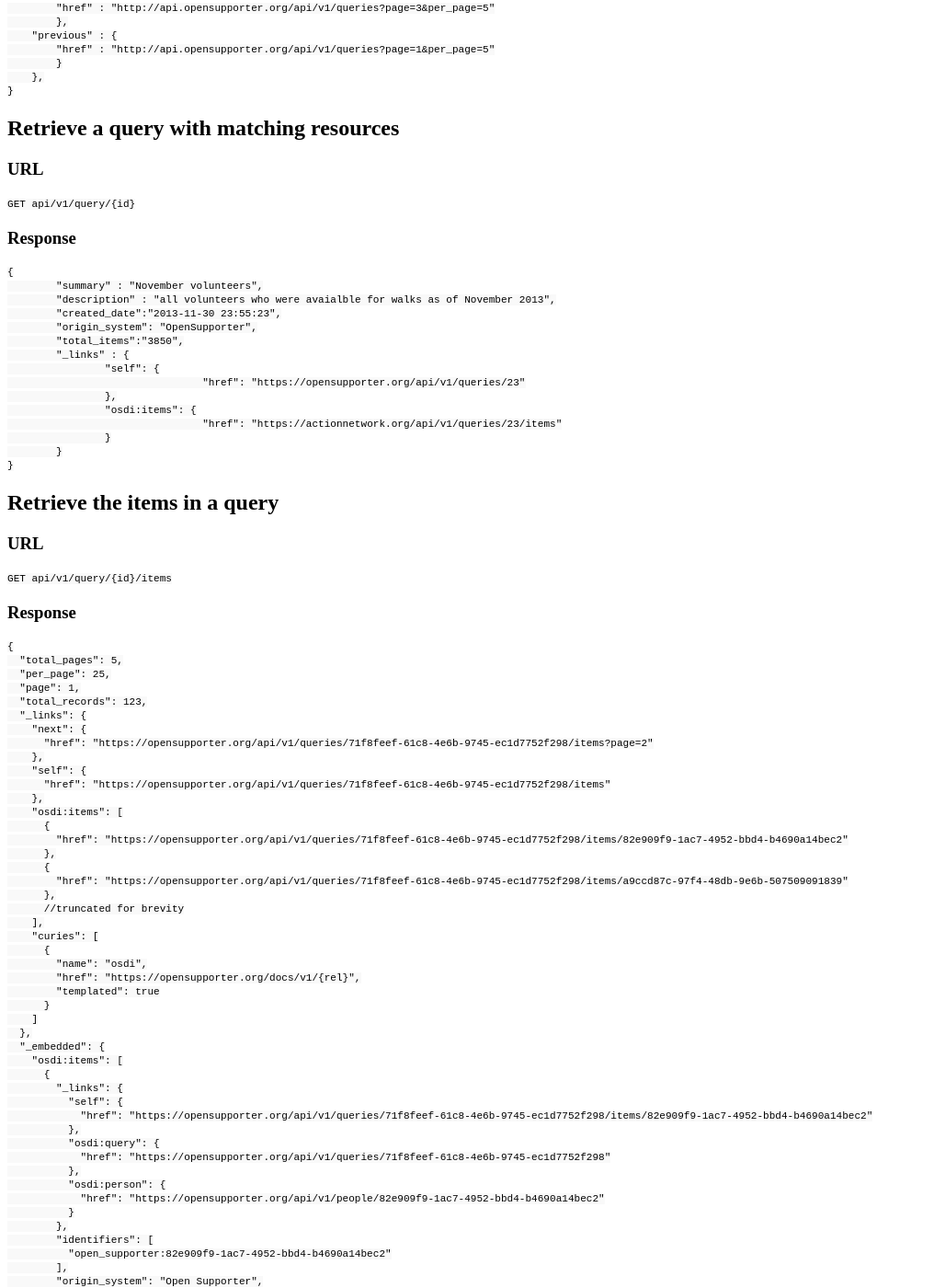
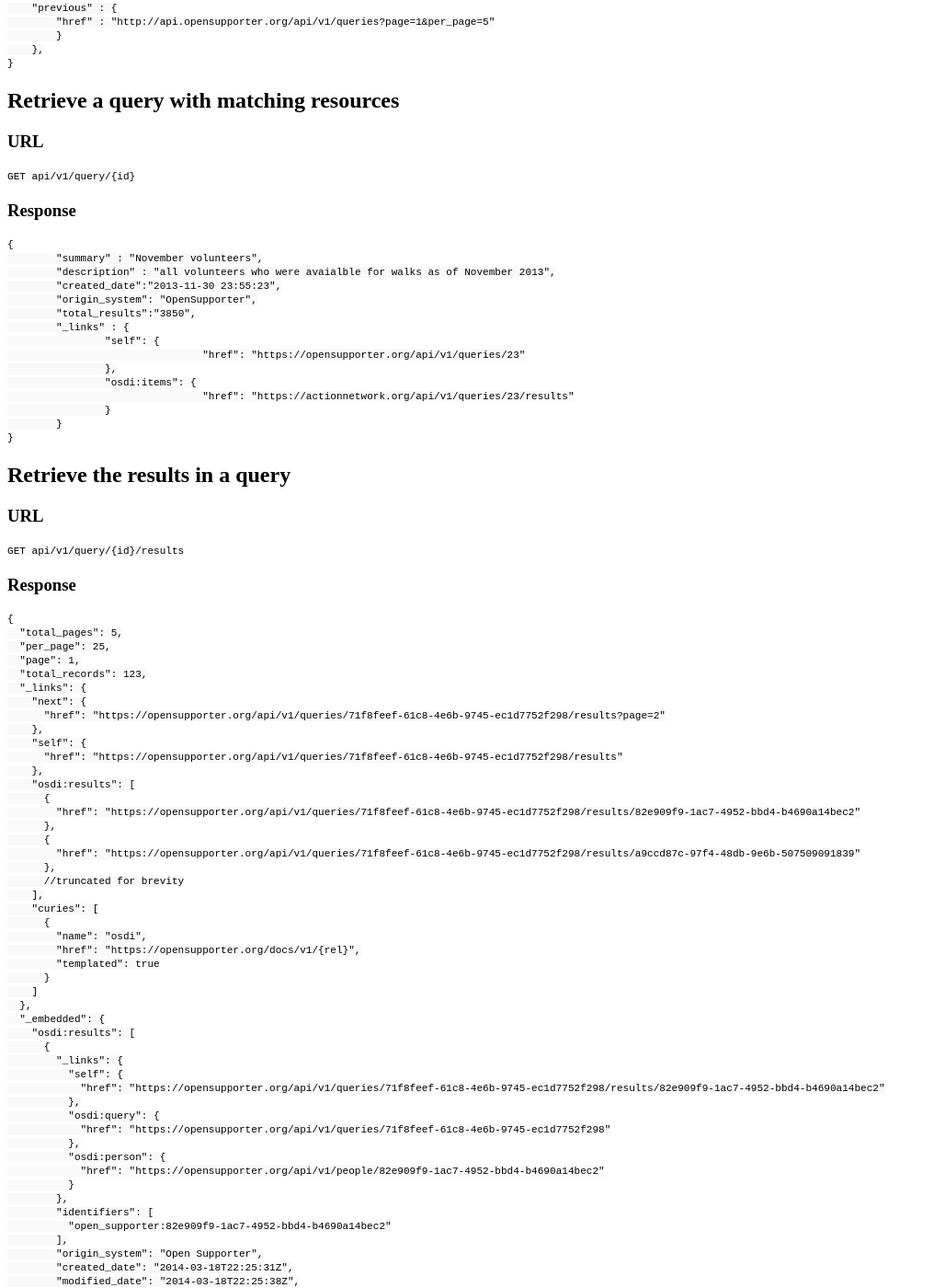
Before and after one commit to opensupporter/osdi-docs, a Jekyll site: the page built from queries.md, in a window 1280 px wide and 1400 px high, scrolled down 1971 px. Shown: the whole window at 92% size, without its empty margins (0-1016 px from the left). Built offline with Jekyll 4.4.1, drawn with Linux system fonts in a browser that asks for light colours; a style sheet for code colours, icons or effects is not loaded; some of the changed text lies outside the part shown.

Commit message:
items -> results

```diff
--- a/queries.md
+++ b/queries.md
@@ -19,18 +19,18 @@
 | created_date	| timestamp	| time the query was created	|
 | origin_system | string    | Human readable identifier of the system where this query was created
 | name		| string	| name of the query	|
-| total_items	| integer	| number of items in the query	|
-| osdi_items | []*	 | the collection of resources which match the query's criteria at the time of the query's creation in static queries or at the time of retrieval in dynamic queries	|
+| total_results	| integer	| number of results in the query	|
+| osdi_results | []*	 | the collection of resources which match the query's criteria at the time of the query's creation in static queries or at the time of retrieval in dynamic queries	|
 
-# Items
-An item is an individual member of a query, linked to a resource type such as a person. An item can be of any resource type. Items are unique within their query.
+# Results
+A result is an individual member of a query, linked to a resource type such as a person. A result can be of any resource type. Results are unique within their query.
 
 | name 	| type	| description	|
 |-------|-------|---------------|
 | identifiers | Identifier[] | An array of identifiers
-| created_date	| timestamp	| time the item was created	|
-| origin_system | string    | Human readable identifier of the system where this item was created
-| item_type     | string      | the type of item, eg "osdi:person"
+| created_date	| timestamp	| time the result was created	|
+| origin_system | string    | Human readable identifier of the system where this result was created
+| result_type     | string      | the type of result, eg "osdi:person"
 
 
 # Scenarios
@@ -51,13 +51,13 @@
 			"summary" : "trivia participants",
 			"description" : "people who participate in one of our labor history trivia challenges (tag = TRIVIA)",
 			"created_date":"2014-03-17 20:23:23",
-			"total_items":"3850",
+			"total_result":"3850",
 			"_links" : {
 				"self": {
             				"href": "https://opensupporter.org/api/v1/queries/22"
           			},
-          			"osdi:items": {
-            				"href": "https://actionnetwork.org/api/v1/queries/22/items"
+          			"osdi:results": {
+            				"href": "https://actionnetwork.org/api/v1/queries/22/results"
           			}
 			}
 		   },
@@ -65,15 +65,13 @@
 			"summary" : "November volunteers",
 			"description" : "all volunteers who were avaialble for walks as of November 2013",
 			"created_date":"2013-11-30 23:55:23",
-			"item_type" : "osdi:person",
-			"created\_at":"2013-11-30 23:55:23",
-			"total_items":"3850",
+			"total_results":"3850",
 			"_links" : {
 				"self": {
             				"href": "https://opensupporter.org/api/v1/queries/23"
           			},
           			"osdi:items": {
-            				"href": "https://actionnetwork.org/api/v1/queries/23/items"
+            				"href": "https://actionnetwork.org/api/v1/queries/23/results"
           			}
 			}
 		   },
@@ -105,21 +103,21 @@
 		"description" : "all volunteers who were avaialble for walks as of November 2013",
 		"created_date":"2013-11-30 23:55:23",
         	"origin_system": "OpenSupporter",
-		"total_items":"3850",
+		"total_results":"3850",
 		"_links" : {
 			"self": {
             			"href": "https://opensupporter.org/api/v1/queries/23"
           		},
           		"osdi:items": {
-            			"href": "https://actionnetwork.org/api/v1/queries/23/items"
+            			"href": "https://actionnetwork.org/api/v1/queries/23/results"
           		}
 		}
 	}
 
-## Retrieve the items in a query
+## Retrieve the results in a query
 
 ### URL
-	GET api/v1/query/{id}/items
+	GET api/v1/query/{id}/results
 
 ### Response
 	{
@@ -129,17 +127,17 @@
 	  "total_records": 123,
 	  "_links": {
 	    "next": {
-	      "href": "https://opensupporter.org/api/v1/queries/71f8feef-61c8-4e6b-9745-ec1d7752f298/items?page=2"
+	      "href": "https://opensupporter.org/api/v1/queries/71f8feef-61c8-4e6b-9745-ec1d7752f298/results?page=2"
 	    },
 	    "self": {
-	      "href": "https://opensupporter.org/api/v1/queries/71f8feef-61c8-4e6b-9745-ec1d7752f298/items"
+	      "href": "https://opensupporter.org/api/v1/queries/71f8feef-61c8-4e6b-9745-ec1d7752f298/results"
 	    },
-	    "osdi:items": [
+	    "osdi:results": [
 	      {
-	        "href": "https://opensupporter.org/api/v1/queries/71f8feef-61c8-4e6b-9745-ec1d7752f298/items/82e909f9-1ac7-4952-bbd4-b4690a14bec2"
+	        "href": "https://opensupporter.org/api/v1/queries/71f8feef-61c8-4e6b-9745-ec1d7752f298/results/82e909f9-1ac7-4952-bbd4-b4690a14bec2"
 	      },
 	      {
-	        "href": "https://opensupporter.org/api/v1/queries/71f8feef-61c8-4e6b-9745-ec1d7752f298/items/a9ccd87c-97f4-48db-9e6b-507509091839"
+	        "href": "https://opensupporter.org/api/v1/queries/71f8feef-61c8-4e6b-9745-ec1d7752f298/results/a9ccd87c-97f4-48db-9e6b-507509091839"
 	      },
 	      //truncated for brevity
 	    ],
@@ -152,11 +150,11 @@
 	    ]
 	  },
 	  "_embedded": {
-	    "osdi:items": [
+	    "osdi:results": [
 	      {
 	        "_links": {
 	          "self": {
-	            "href": "https://opensupporter.org/api/v1/queries/71f8feef-61c8-4e6b-9745-ec1d7752f298/items/82e909f9-1ac7-4952-bbd4-b4690a14bec2"
+	            "href": "https://opensupporter.org/api/v1/queries/71f8feef-61c8-4e6b-9745-ec1d7752f298/results/82e909f9-1ac7-4952-bbd4-b4690a14bec2"
 	          },
 	          "osdi:query": {
 	            "href": "https://opensupporter.org/api/v1/queries/71f8feef-61c8-4e6b-9745-ec1d7752f298"
@@ -169,14 +167,14 @@
 	          "open_supporter:82e909f9-1ac7-4952-bbd4-b4690a14bec2"
 	        ],
 	        "origin_system": "Open Supporter",
-	        "created_at": "2014-03-18T22:25:31Z",
-	        "modified_at": "2014-03-18T22:25:38Z",
-	        "item_type": "osdi:person"
+	        "created_date": "2014-03-18T22:25:31Z",
+	        "modified_date": "2014-03-18T22:25:38Z",
+	        "result_type": "osdi:person"
 	      },
 	      {
 	        "_links": {
 	          "self": {
-	            "href": "https://opensupporter.org/api/v1/queries/71f8feef-61c8-4e6b-9745-ec1d7752f298/items/a9ccd87c-97f4-48db-9e6b-507509091839"
+	            "href": "https://opensupporter.org/api/v1/queries/71f8feef-61c8-4e6b-9745-ec1d7752f298/results/a9ccd87c-97f4-48db-9e6b-507509091839"
 	          },
 	          "osdi:query": {
 	            "href": "https://opensupporter.org/api/v1/queries/71f8feef-61c8-4e6b-9745-ec1d7752f298"
@@ -189,9 +187,9 @@
 	          "open_supporter:a9ccd87c-97f4-48db-9e6b-507509091839"
 	        ],
 	        "origin_system": "Open Supporter",
-	        "created_at": "2014-03-18T22:24:24Z",
-	        "modified_at": "2014-03-18T22:24:24Z",
-	        "item_type": "osdi:person"
+	        "created_date": "2014-03-18T22:24:24Z",
+	        "modified_date": "2014-03-18T22:24:24Z",
+	        "result_type": "osdi:person"
 	      },
 	      //truncated for brevity
 	    ]
```
